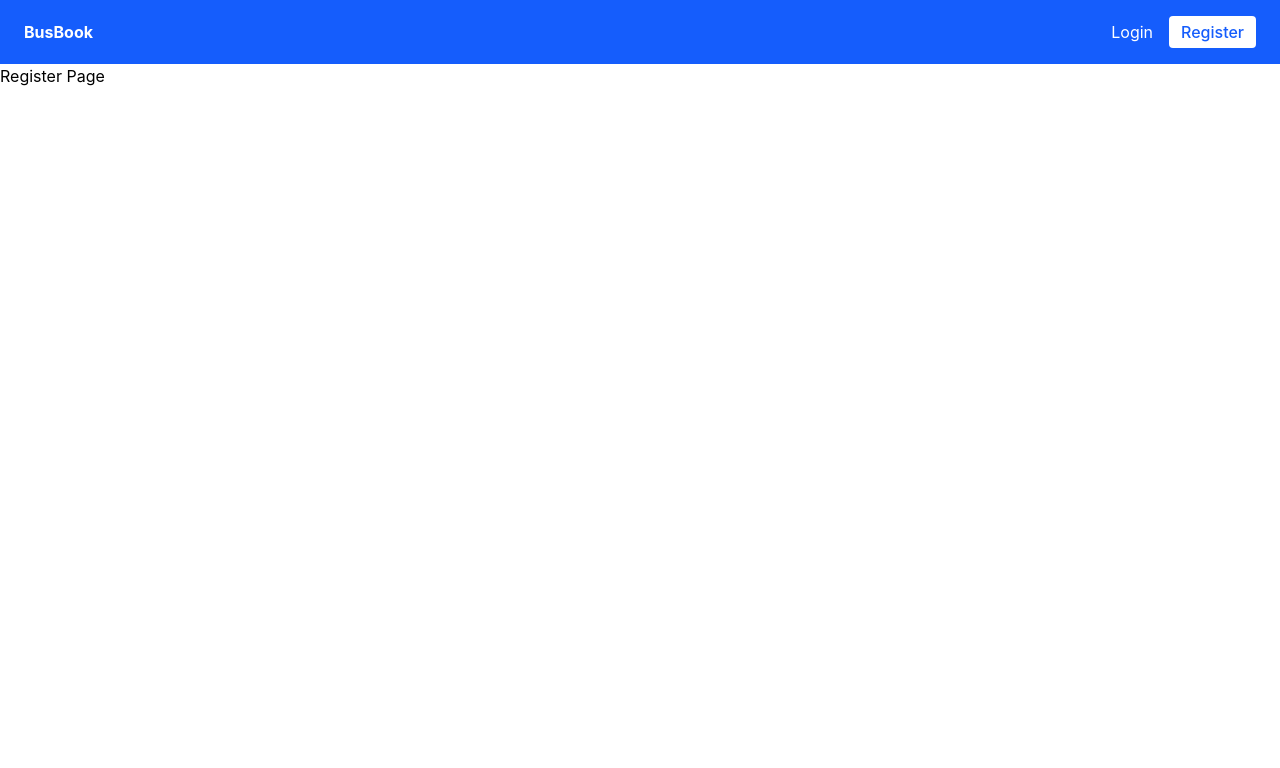
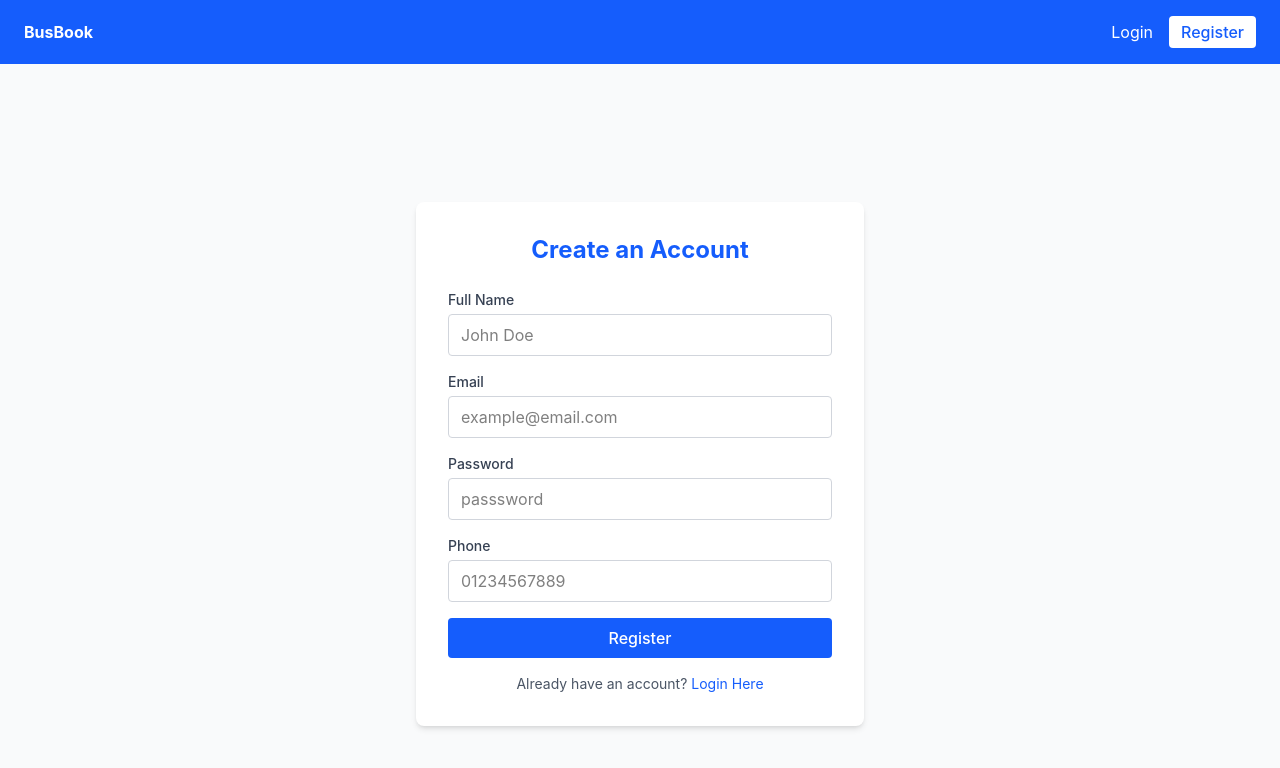
Before and after one commit to justinvgeorge/bus-booking, a React (Vite) app in the folder client/: page /register in a window 1280 px wide. Shown: the top 768 px of the page. Built offline with nearby package versions, Linux system fonts and the light colour scheme.

Commit message:
feat: add register page

```diff
--- a/client/src/pages/RegisterPage.tsx
+++ b/client/src/pages/RegisterPage.tsx
@@ -1,3 +1,121 @@
+import { useState } from 'react'
+import { register as registerService } from '../services/authService'
+import { Link, useNavigate } from 'react-router-dom'
+import { useAuth } from '../context/AuthContext'
+
 export default function RegisterPage() {
-  return <div>Register Page</div>
+  const [fullName, setFullName] = useState('')
+  const [email, setEmail] = useState('')
+  const [password, setPassword] = useState('')
+  const [phone, setPhone] = useState('')
+  const [loading, setLoading] = useState(false)
+  const [error, setError] = useState('')
+
+  const { login } = useAuth()
+  const navigate = useNavigate()
+
+  const handleSubmit = async (e: React.SubmitEvent<HTMLFormElement>) => {
+    e.preventDefault()
+    setError('')
+    setLoading(true)
+    try {
+      const result = await registerService({ fullName, email, password, phone })
+      login(result)
+      navigate('/search')
+    } catch (err: unknown) {
+      if (err && typeof err === 'object' && 'response' in err) {
+        const axiosError = err as { response?: { data?: string } }
+        setError(axiosError.response?.data || 'Login failed. Please try again.')
+      } else {
+        setError('Login failed. Please try again.')
+      }
+    } finally {
+      setLoading(false)
+    }
+  }
+
+  return (
+    <div className="min-h-screen bg-gray-50 flex items-center justify-center">
+      <div className="bg-white p-8 rounded-lg shadow-md w-full max-w-md">
+        <h1 className="text-2xl font-bold text-center text-blue-600 mb-6">
+          Create an Account
+        </h1>
+
+        {error && (
+          <div className="bg-red-100 text-red-600 px-4 py-2 rounded mb-4 text-sm">
+            {error}
+          </div>
+        )}
+        <form onSubmit={handleSubmit} className="flex flex-col gap-4">
+          <div>
+            <label className="block text-sm font-medium text-gray-700 mb-1">
+              Full Name
+            </label>
+            <input
+              type="text"
+              value={fullName}
+              onChange={e => setFullName(e.target.value)}
+              className="w-full border border-gray-300 rounded px-3 py-2 focus:outline-none focus:border-blue-500"
+              placeholder="John Doe"
+              required
+            />
+          </div>
+
+          <div>
+            <label className="block text-sm font-medium text-gray-700 mb-1">
+              Email
+            </label>
+            <input
+              type="email"
+              value={email}
+              onChange={e => setEmail(e.target.value)}
+              placeholder="example@email.com "
+              required
+              className="w-full border border-gray-300 rounded px-3 py-2 focus:outline-none focus:border-blue-500"
+            />
+          </div>
+          <div>
+            <label className="block text-sm font-medium text-gray-700 mb-1">
+              Password
+            </label>
+            <input
+              type="password"
+              value={password}
+              onChange={e => setPassword(e.target.value)}
+              placeholder="passsword"
+              required
+              className="w-full border border-gray-300 rounded px-3 py-2 focus:outline-none focus:border-blue-500"
+            />
+          </div>
+          <div>
+            <label className="block text-sm font-medium text-gray-700 mb-1">
+              Phone
+            </label>
+            <input
+              type="text"
+              value={phone}
+              onChange={e => {
+                setPhone(e.target.value)
+              }}
+              placeholder="01234567889"
+              className="w-full border border-gray-300 rounded px-3 py-2 focus:outline-none focus:border-blue-500"
+            />
+          </div>
+          <button
+            type="submit"
+            disabled={loading}
+            className="bg-blue-600 text-white py-2 rounded font-medium hover:bg-blue-700 disabled:opacity-50"
+          >
+            {loading ? 'Creating Account...' : 'Register'}
+          </button>
+        </form>
+        <p className="text-center text-sm text-gray-600 mt-4">
+          Already have an account?{' '}
+          <Link to="/login" className="text-blue-600 hover:underline">
+            Login Here
+          </Link>
+        </p>
+      </div>
+    </div>
+  )
 }
```
Also changed, not shown: client/src/types/index.ts (+38 -38 lines).
